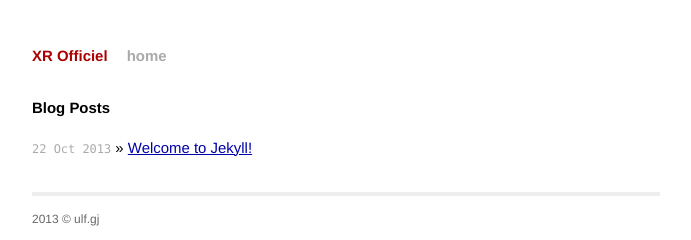
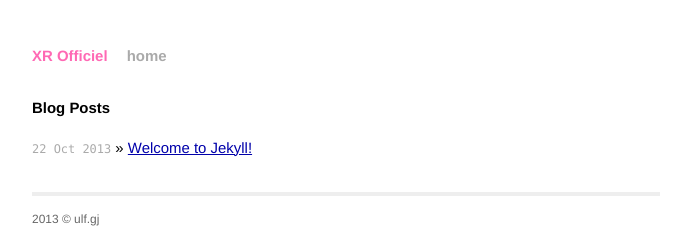
Before and after one commit to ulfgj/ulfgj.github.io, a Jekyll site: the page built from index.html, in a window 1280 px wide. Shown: the top 240 px of the page, without its empty margins (294-985 px from the left). Built offline with Jekyll 4.4.1, drawn with Linux system fonts in a browser that asks for light colours; Markdown is read by kramdown in place of the engine named in the settings.

Commit message:
updated css

```diff
--- a/css/main.css
+++ b/css/main.css
@@ -74,7 +74,8 @@ ul.posts span {
 }
 
 .site .header h1.title a {
-  color: #a00;
+  /*color: #a00;*/
+  color: hotpink;
 }
 
 .site .header h1.title a:hover {
```
